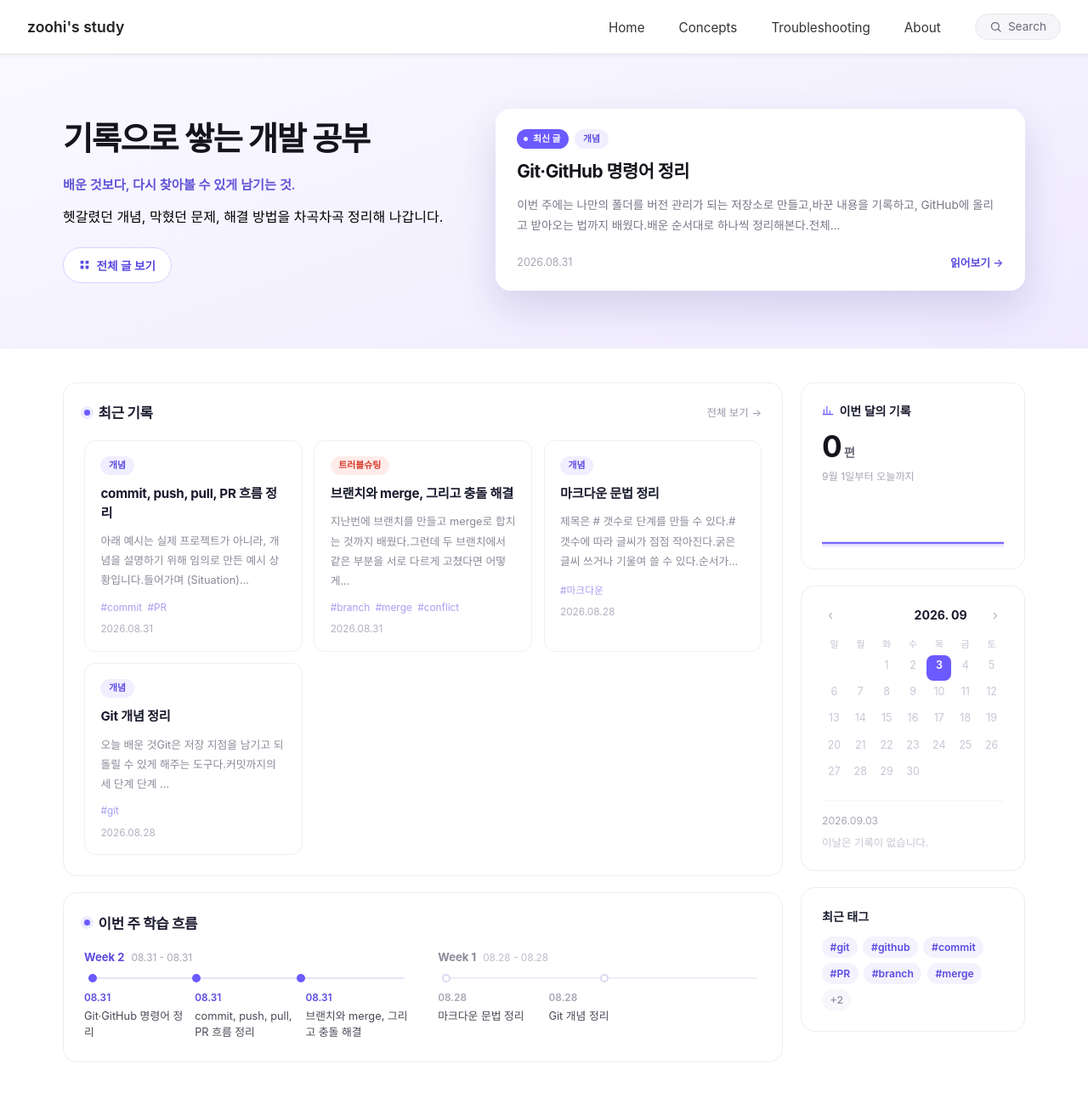
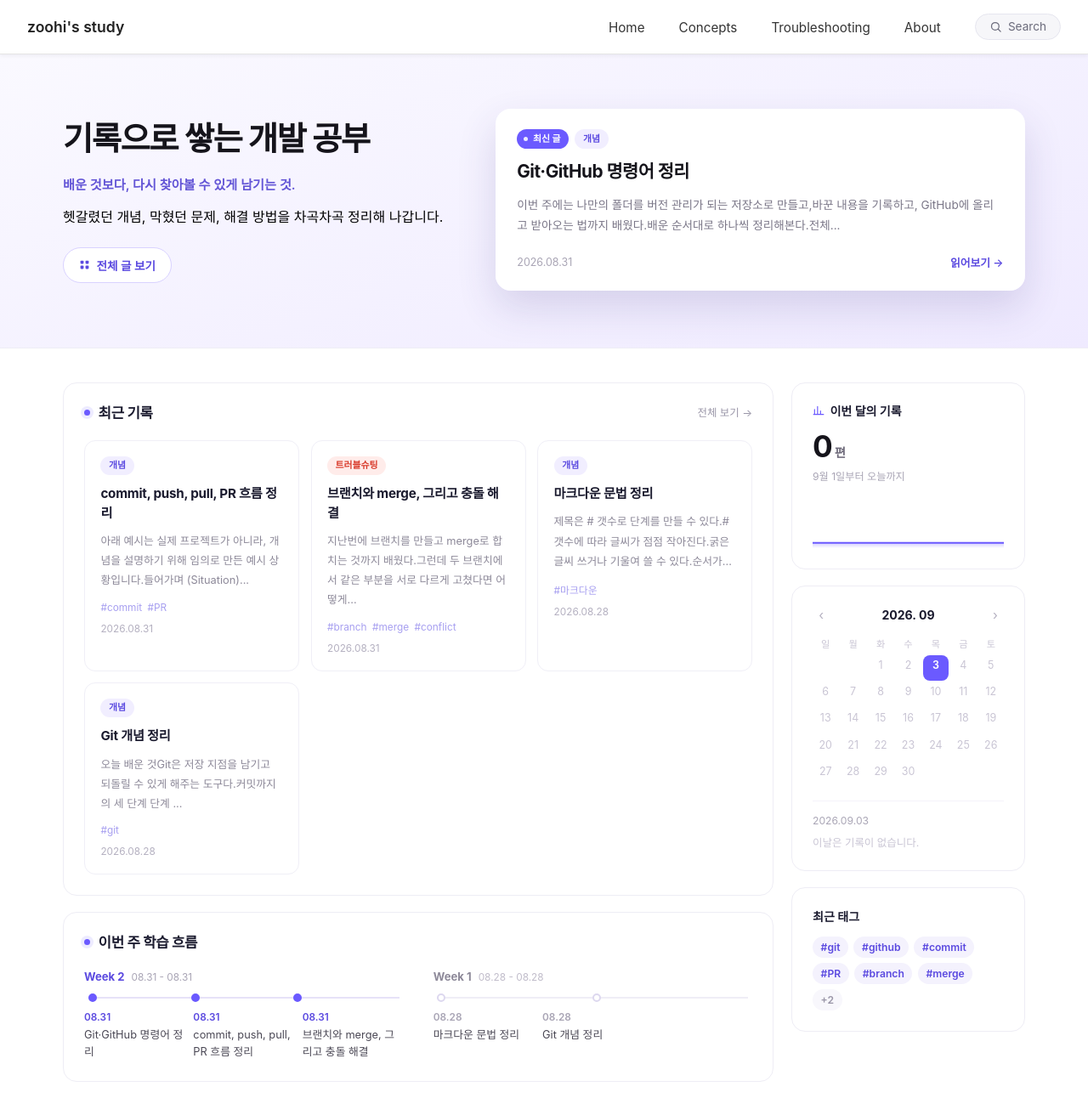
Before and after one commit to JHee0209/my-blog, a Jekyll site: the page built from index.md, in a window 1280 px wide and 1353 px high. Shown: the top 1312 px of the window at 85% size. Built offline with Jekyll 4.4.1, drawn with Linux system fonts in a browser that asks for light colours; some web fonts are replaced.

Commit message:
홈화면 글자 수정+캘린더 수정

```diff
--- a/_includes/calendar.html
+++ b/_includes/calendar.html
@@ -2,7 +2,6 @@
 
   <div class="cal-nav">
     <button type="button" id="calPrev" aria-label="이전 달">&lsaquo;</button>
-    <button type="button" class="cal-today" id="calToday">오늘</button>
     <span class="cal-month" id="calMonth"></span>
     <button type="button" id="calNext" aria-label="다음 달">&rsaquo;</button>
   </div>
--- a/_layouts/home.html
+++ b/_layouts/home.html
@@ -263,7 +263,7 @@
 
 .hm-body {
   display: grid;
-  grid-template-columns: minmax(0, 1fr) 264px;
+  grid-template-columns: minmax(0, 1fr) 275px;
   gap: 1.3rem;
   padding-bottom: 5rem;
 }
@@ -490,37 +490,12 @@
   color: #5b4ae0;
   outline: none;
 }
-.cal-nav {
-  position: relative;
-}
-
 .cal-month {
   color: #1a1a2e;
   font-size: 0.88rem;
   font-weight: 700;
 }
 
-.cal-today {
-  position: absolute;
-  left: 50%;
-  top: 100%;
-  transform: translateX(-50%);
-  margin-top: 0.15rem;
-  padding: 0.1rem 0.45rem;
-  border: 1px solid #e4e0f4;
-  border-radius: 999px;
-  background: #fff;
-  color: #8d8999;
-  font-family: inherit;
-  font-size: 0.66rem;
-  line-height: 1.5;
-  cursor: pointer;
-  transition: color 0.15s, border-color 0.15s;
-}
-.cal-today:hover {
-  color: #5b4ae0;
-  border-color: #c9c0ff;
-}
 
 .cal-weekdays,
 .cal-grid {
@@ -675,7 +650,7 @@
 
         <div>
           <h1>{{ page.title | default: "기록으로 쌓는 개발 공부" }}</h1>
-          <p class="hm-hero-lead">{{ page.lead | default: "배운 것보다, 다시 찾아볼 수 있게 남기는 것." }}</p>
+          <p class="hm-hero-lead">{{ page.lead | default: "다시 찾아볼 수 있게 남기는 것." }}</p>
           <p class="hm-hero-desc">{{ content }}</p>
           <a class="hm-hero-btn" href="{{ '/archive/' | relative_url }}">
             <svg viewBox="0 0 24 24" fill="currentColor" aria-hidden="true">
```
Also changed, not shown: other parts of _includes/calendar.html (+0 -10 lines).
